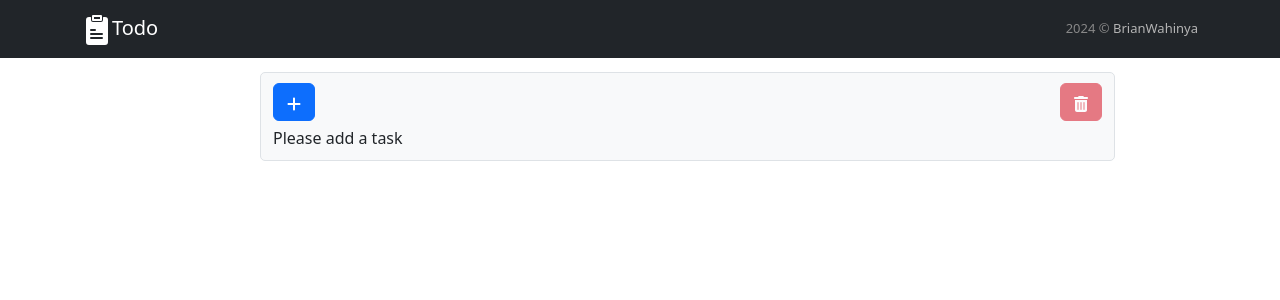
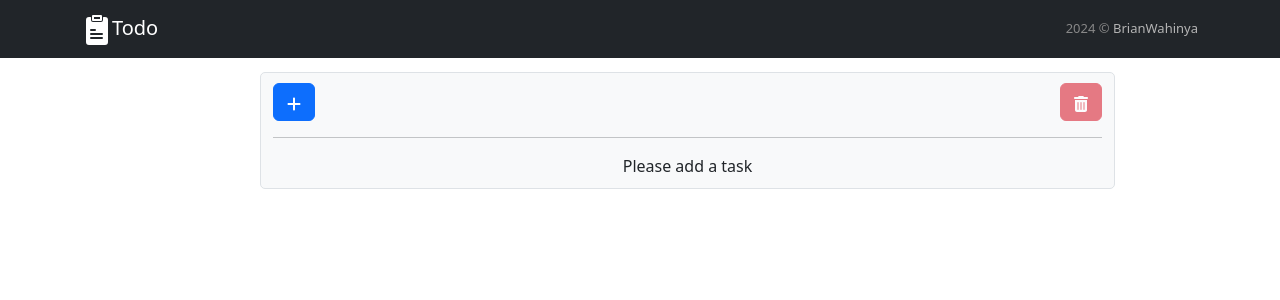
Before and after one commit to BrianWahinya/react-todo, a React (Vite) app: page / in a window 1280 px wide. Shown: the top 300 px of the page. Built offline with nearby package versions, Linux system fonts and the light colour scheme.

Commit message:
Displayed flex and flexwrap for task-cards

```diff
--- a/src/App.jsx
+++ b/src/App.jsx
@@ -23,6 +23,7 @@ function App() {
                 <AddTask />
                 <ClearTasks />
               </div>
+              <hr />
               <Tasks />
             </TasksProvider>
           </Col>
--- a/src/components/Task/Task.jsx
+++ b/src/components/Task/Task.jsx
@@ -18,14 +18,7 @@ const genDateTime = (id) => {
 
 const Task = ({ id, title, desc, date }) => {
   return (
-    <Card
-      className="my-2 task"
-      color="primary"
-      inverse
-      style={{
-        width: "18rem",
-      }}
-    >
+    <Card className="my-2 task" color="primary" inverse>
       <CardHeader>{genDateTime(id)}</CardHeader>
       <CardBody>
         <CardTitle tag="h5">{title}</CardTitle>
--- a/src/components/Task/task.css
+++ b/src/components/Task/task.css
@@ -1,7 +1,12 @@
-.task-controls {
+.task {
+  width: "18rem" !important;
+  min-width: 250px !important;
+  margin: 8px;
+}
+.task .task-controls {
   display: flex;
   justify-content: flex-end;
 }
-.task-controls button {
+.task .task-controls button {
   margin: 5px;
 }
--- a/src/components/Tasks/Tasks.jsx
+++ b/src/components/Tasks/Tasks.jsx
@@ -1,6 +1,6 @@
-import { useState } from "react";
 import Task from "../Task/Task";
 import { useTasksContext } from "../../context/TasksContext.jsx";
+import "./tasks.css";
 
 const showTasks = (items) => {
   const allTasks = items.map((item) => {
@@ -12,7 +12,11 @@ const showTasks = (items) => {
 const Tasks = () => {
   const { tasks } = useTasksContext();
 
-  return <div>{tasks.length > 0 ? showTasks(tasks) : "Please add a task"}</div>;
+  return (
+    <div className="div-tasks">
+      {tasks.length > 0 ? showTasks(tasks) : "Please add a task"}
+    </div>
+  );
 };
 
 export default Tasks;
--- /dev/null
+++ b/src/components/Tasks/tasks.css
@@ -0,0 +1,5 @@
+.div-tasks {
+  display: flex;
+  flex-wrap: wrap;
+  justify-content: center;
+}
```
